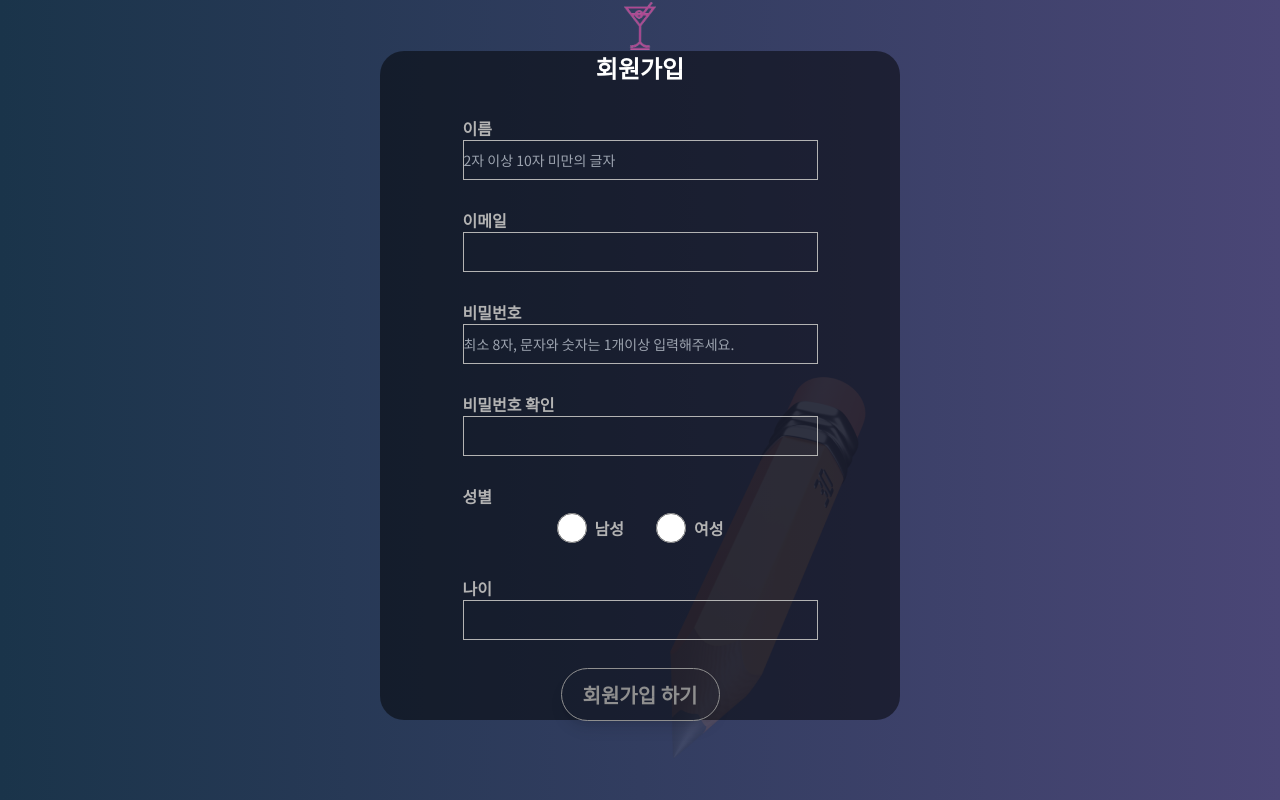
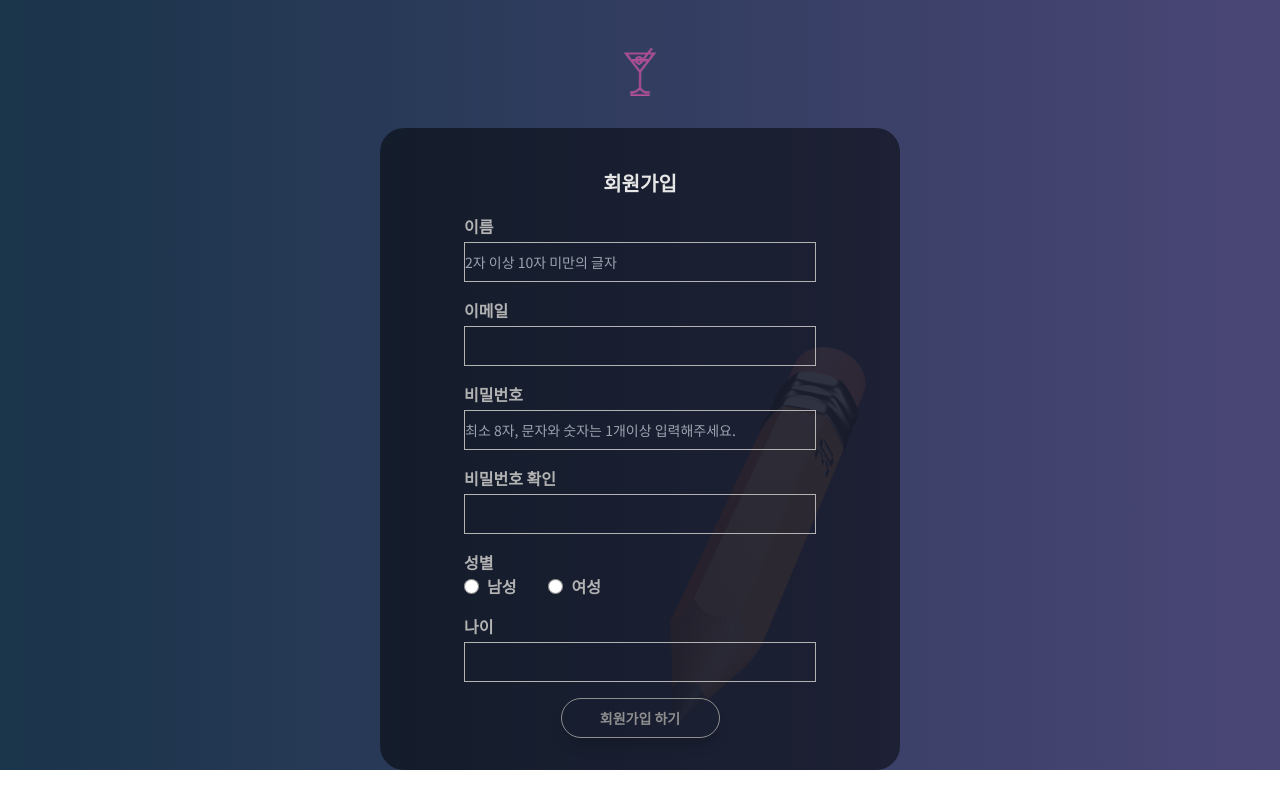
Before and after one commit to codestates-seb/seb44_main_002, a React (Create React App) app in the folder client/: page /signup in a window 1280 px wide. Built offline with nearby package versions, Linux system fonts and the light colour scheme; no server answers.

Commit message:
chore: 스타일 조정

```diff
--- a/client/src/components/Input/CustomInput.js
+++ b/client/src/components/Input/CustomInput.js
@@ -32,13 +32,15 @@ export default function CustomInput({
           type={type}
           value={value}
           onChange={onChange}
-          className={`${size} outline-none border border-solid text-gray-200 font-normal text-sm bg-transparent ${
+          className={`${size} mt-1 outline-none border border-solid text-gray-200 font-normal text-sm bg-transparent ${
             isValid ? 'border-gray-200' : 'border-[#FF1AE8]'
           }`}
         />
       </label>
-      <div className="h-7">
-        <p className={`${isValid && 'hidden'} text-[#FF1AE8]`}>{text}</p>
+      <div className="h-4">
+        <p className={`${isValid && 'hidden'} text-[#FF1AE8] text-[10px]`}>
+          {text}
+        </p>
       </div>
     </div>
   );
--- a/client/src/components/Input/GenderRadioInput.js
+++ b/client/src/components/Input/GenderRadioInput.js
@@ -12,13 +12,13 @@ export default function GenderRadioInput({
         }`}
       >
         성별
-        <div className="flex flex-row items-center justify-center">
+        <div className="flex flex-row items-center justify-start">
           <input
             type="radio"
             name="gender"
             value="male"
             onChange={onChange}
-            className={`w-[30px] h-[40px] mr-2 outline-none border border-solid text-gray-200 font-normal text-sm bg-transparent ${
+            className={`w-[15px] h-[15px] mr-2 outline-none border border-solid text-gray-200 font-normal text-sm bg-transparent ${
               isValid ? 'border-gray-200' : 'border-[#FF1AE8]'
             }`}
           />
@@ -28,15 +28,15 @@ export default function GenderRadioInput({
             name="gender"
             value="female"
             onChange={onChange}
-            className={`w-[30px] h-[40px] mr-2 outline-none border border-solid text-gray-200 font-normal text-sm bg-transparent ${
+            className={`w-[15px] h-[15px] mr-2 outline-none border border-solid text-gray-200 font-normal text-sm bg-transparent ${
               isValid ? 'border-gray-200' : 'border-[#FF1AE8]'
             }`}
           />
           여성
         </div>
       </label>
-      <div className="h-7">
-        <p className={`${isValid && 'hidden'} text-[#FF1AE8]`}>
+      <div className="h-4">
+        <p className={`${isValid && 'hidden'} text-[#FF1AE8] text-[10px]`}>
           성별을 체크해주세요
         </p>
       </div>
--- a/client/src/pages/Signup.js
+++ b/client/src/pages/Signup.js
@@ -83,12 +83,14 @@ export default function Signup() {
 
   return (
     <SignupScreen>
+      {/* 펜슬 이미지 */}
       <img
         src="images/background/pencil.png"
         alt="pencil"
         className="absolute bottom-10 right-72 max-[768px]:right-0"
       />
       <SignupContainer>
+        {/* 로고 */}
         <LogoSection>
           <img
             role="presentation"
@@ -99,6 +101,7 @@ export default function Signup() {
             onKeyDown={() => navigate('/')}
           />
         </LogoSection>
+        {/* 회원가입 폼 */}
         <SignupBox>
           <SignupSection>
             <SignupHeader>회원가입</SignupHeader>
@@ -112,7 +115,7 @@ export default function Signup() {
                   labelName="이름"
                   type="text"
                   text="2자 이상 10자 미만으로 적어주세요"
-                  size="w-[355px] h-[40px] max-[520px]:w-[300px]"
+                  size="w-[22rem] h-[2.5rem] max-[520px]:w-[300px]"
                   isValid={isValid.name}
                   value={form.name}
                   onChange={(e) => setForm({ ...form, name: e.target.value })}
@@ -121,7 +124,7 @@ export default function Signup() {
                   labelName="이메일"
                   type="email"
                   text="이메일을 확인해주세요"
-                  size="w-[355px] h-[40px] max-[520px]:w-[300px]"
+                  size="w-[22rem] h-[2.5rem] max-[520px]:w-[300px]"
                   isValid={isValid.email}
                   value={form.email}
                   onChange={(e) => setForm({ ...form, email: e.target.value })}
@@ -131,7 +134,7 @@ export default function Signup() {
                   labelName="비밀번호"
                   type="password"
                   text="비밀번호를 확인해주세요"
-                  size="w-[355px] h-[40px] max-[520px]:w-[300px]"
+                  size="w-[22rem] h-[2.5rem] max-[520px]:w-[300px]"
                   isValid={isValid.password}
                   value={form.password}
                   onChange={(e) =>
@@ -142,7 +145,7 @@ export default function Signup() {
                   labelName="비밀번호 확인"
                   type="password"
                   text="비밀번호가 일치하지않습니다"
-                  size="w-[355px] h-[40px] max-[520px]:w-[300px]"
+                  size="w-[22rem] h-[2.5rem] max-[520px]:w-[300px]"
                   isValid={isValid.confirmPassword}
                   value={form.confirmPassword}
                   onChange={(e) =>
@@ -157,7 +160,7 @@ export default function Signup() {
                   labelName="나이"
                   type="number"
                   text="나이를 확인해주세요"
-                  size="w-[355px] h-[40px] max-[520px]:w-[300px]"
+                  size="w-[22rem] h-[2.5rem] max-[520px]:w-[300px]"
                   isValid={isValid.age}
                   value={form.age}
                   onChange={(e) => setForm({ ...form, age: e.target.value })}
@@ -166,9 +169,9 @@ export default function Signup() {
               <ButtonSection>
                 <HoverButton
                   type="submit"
-                  size="w-[159px] h-[53px]"
+                  size="w-[159px] h-[40px]"
                   radius="rounded-full"
-                  fontSize="text-xl"
+                  fontSize="text-sm"
                   onClick={() => setTest(!test)}
                 >
                   회원가입 하기
@@ -185,7 +188,7 @@ export default function Signup() {
 const SignupScreen = tw.div`
   bg-gradient-to-r from-gradi-to to-gradi-from
   w-screen
-  h-screen
+
   relative
   flex
   justify-center
@@ -206,11 +209,12 @@ flex
 flex-[1]
 justify-center
 items-center
+mt-[3rem]
 `;
 
 const SignupBox = tw.div`
   z-50
-  w-[520px]
+  w-[32.5rem]
   h-full
   flex
   flex-[6]
@@ -219,29 +223,33 @@ const SignupBox = tw.div`
   rounded-3xl
   bg-black
   bg-opacity-50
+  mt-[2rem]
+  pt-[2.5rem]
+
   max-[520px]:w-full
   max-[520px]:rounded-none
+
 `;
 
 const SignupSection = tw.div`
   w-[90%]
-  h-[90%]
+  h-[99%]
   flex
   flex-col
   justify-center
   items-center
 `;
-
+// text-2xl
 const SignupHeader = tw.h1`
   flex
-  mb-8
-  text-white
-  text-2xl
+  mb-4
+  text-gray-100
+  text-[1.25rem]
   font-bold
   items-center
   max-[520px]:mb-0
 `;
-
+//  flex-[6]는 뭔가용?
 const InputSection = tw.div`
   h-full
   flex
@@ -250,10 +258,13 @@ const InputSection = tw.div`
   justify-between
   max-[520px]:overflow-y-scroll
   max-[520px]:items-center
+
+
 `;
 
 const ButtonSection = tw.div`
   flex
   flex-1
   items-center
+  mb-8
 `;
```
